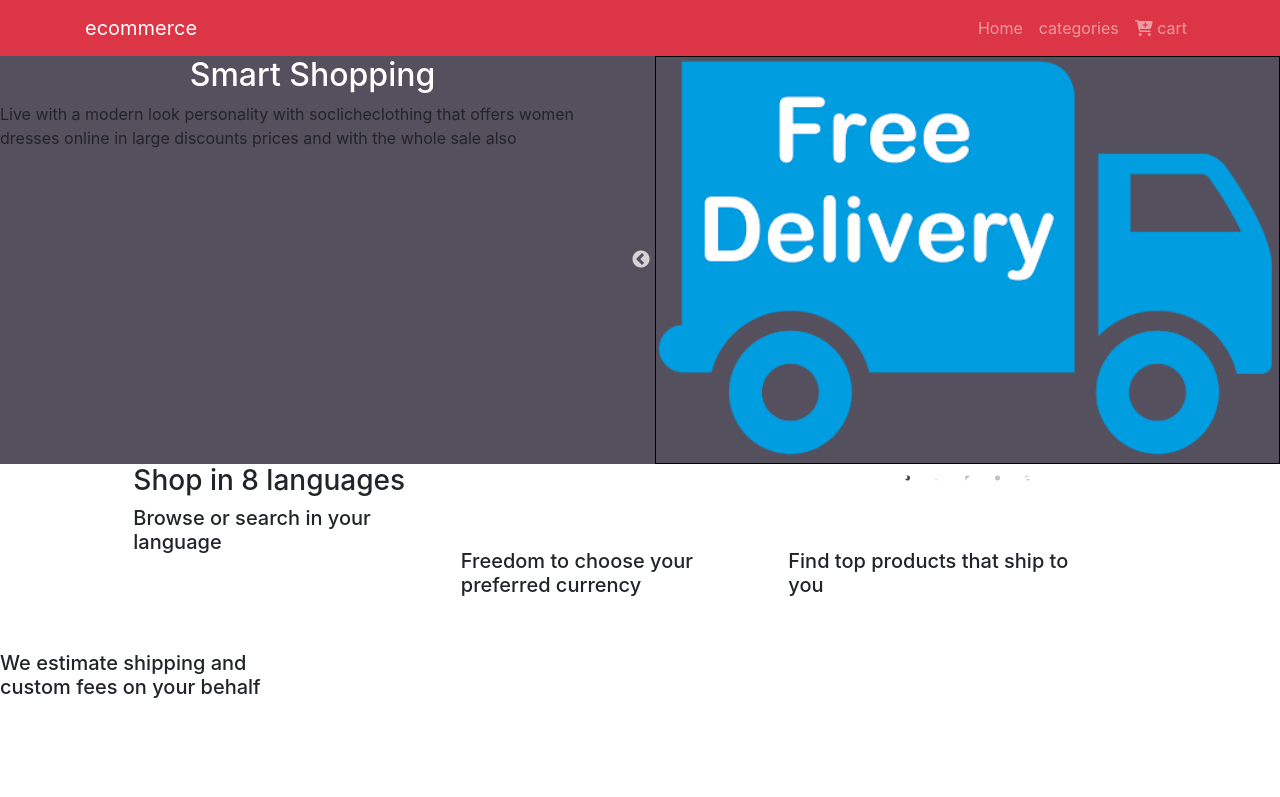
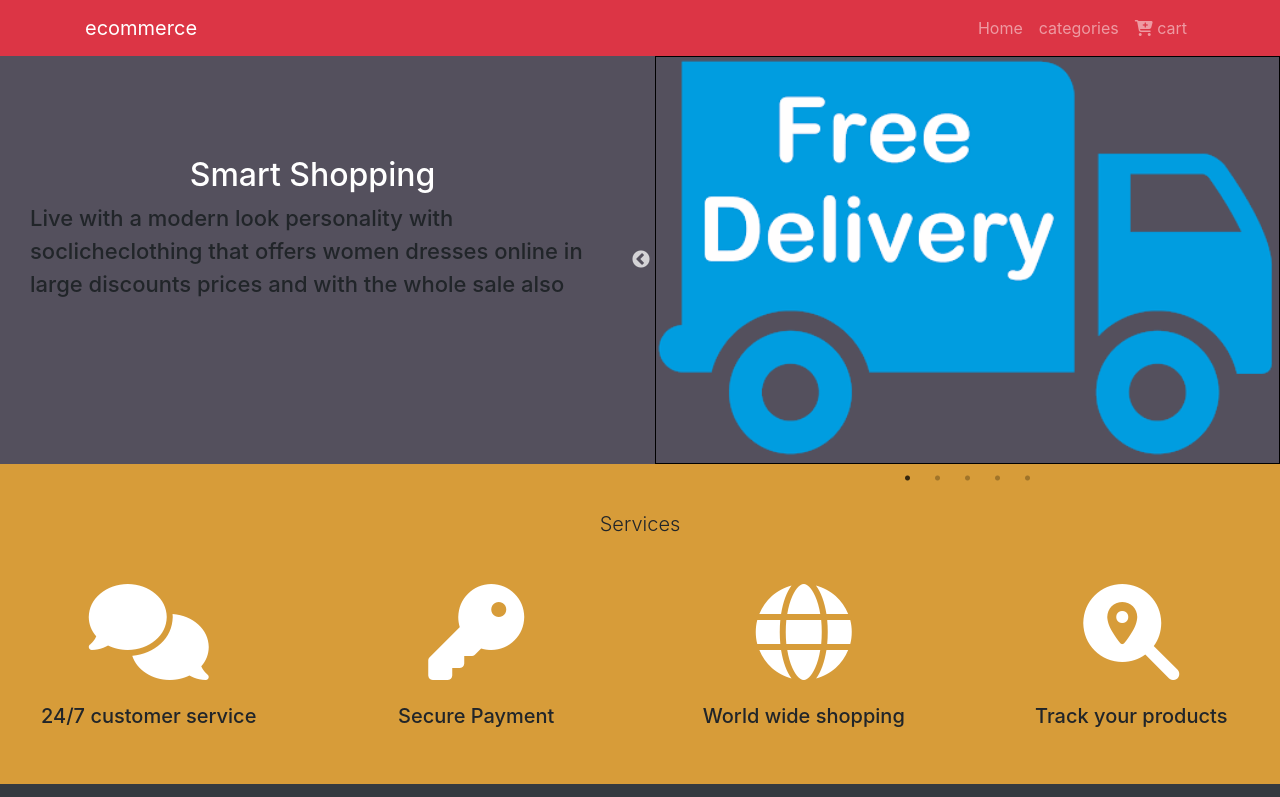
Before and after one commit to MohammadRahman/ecommerce-final, a React (Create React App) app: page /landing-page in a window 1280 px wide. Shown: the top 797 px of the page. Built offline with nearby package versions, Linux system fonts and the light colour scheme.

Commit message:
new style applied

```diff
--- a/src/components/carrasoul/Carrasoul.js
+++ b/src/components/carrasoul/Carrasoul.js
@@ -17,19 +17,19 @@ export class Carrasoul extends Component {
       <div className="carusoul-container">
         <Slider {...settings}>
           <div className="">
-            <img src="/images/car1.png" alt="" />
+            <img className="image" src="/images/car1.png" alt="" />
+          </div>
+          <div className="image">
+            <img className="image" src="/images/car2.jpg" alt="" />
+          </div>
+          <div className="image">
+            <img className="image" src="/images/car3.jpg" alt="" />
           </div>
           <div>
-            <img src="/images/car2.jpg" alt="" />
+            <img className="image" src="/images/car4.jpeg" alt="" />
           </div>
-          <div>
-            <img src="/images/car3.jpg" alt="" />
-          </div>
-          <div>
-            <img src="/images/car4.jpeg" alt="" />
-          </div>
-          <div>
-            <img src="/images/car5.jpeg" alt="" />
+          <div className="">
+            <img className="image" src="/images/car5.jpeg" alt="" />
           </div>
         </Slider>
       </div>
--- a/src/components/carrasoul/carusoul.scss
+++ b/src/components/carrasoul/carusoul.scss
@@ -1,11 +1,12 @@
-img {
-  //   background-color: ;
-  height: 400px;
-  width: 100%;
-}
 .carusoul-container {
   border: 1px solid black;
-  background-size: cover;
-  background-position: center;
   width: 100%;
+
+  .image {
+    //   background-color: ;
+    height: 400px;
+    width: 100%;
+    background-size: cover;
+    background-position: center;
+  }
 }
--- a/src/components/footer/footer.scss
+++ b/src/components/footer/footer.scss
@@ -1,5 +1,4 @@
 .footer {
-  margin-top: 90vh;
   padding: 10px;
   color: white;
 
--- a/src/pages/landing-page/LandingPage.js
+++ b/src/pages/landing-page/LandingPage.js
@@ -20,24 +20,36 @@ export class LandingPage extends Component {
             </div>
           </div>
         </div>
-        <div className="section-2">
-          <div className="row">
-            <h2>Services</h2>
+        <div className="section-2 py-5">
+          <h3 className="text-center lead ">Services</h3>
+
+          <div className="row mt-5">
             <div className="col-md-3">
-              <h3> Shop in 8 languages</h3>
-              <h5>Browse or search in your language</h5>
+              <h2 className="text-center">
+                <i class="fas fa-comments fa-3x"></i>
+              </h2>
+              <h5 className="mt-4 text-center">24/7 customer service</h5>
             </div>
+
             <div className="col-md-3">
-              <h2>Shop in 64 currencies</h2>
-              <h5>Freedom to choose your preferred currency</h5>
+              <h2 className="text-center">
+                <i class="fas fa-key fa-3x"></i>
+              </h2>
+              <h5 className="mt-4 text-center">Secure Payment</h5>
             </div>
+
             <div className="col-md-3">
-              <h2>Products that ship to you</h2>
-              <h5>Find top products that ship to you</h5>
+              <h2 className="text-center">
+                <i class="fas fa-globe fa-3x"></i>
+              </h2>
+              <h5 className="mt-4 text-center">World wide shopping</h5>
             </div>
+
             <div className="col-md-3">
-              <h2>Transparent costs</h2>
-              <h5>We estimate shipping and custom fees on your behalf</h5>
+              <h2 className="text-center">
+                <i class="fas fa-search-location fa-3x"></i>
+              </h2>
+              <h5 className="mt-4 text-center">Track your products</h5>
             </div>
           </div>
         </div>
--- a/src/pages/landing-page/landingPage.scss
+++ b/src/pages/landing-page/landingPage.scss
@@ -1,8 +1,6 @@
 .section-1 {
   background-color: #54505d;
-
-  .section-1 {
-    height: 750px;
+  max-height: 750px;
 
   .text-body-container {
     margin-top: 70px;
@@ -16,8 +14,6 @@
   }
 }
 .section-2 {
-    margin-top: 40px;
-    height: 400px;
-    background-color: blue;
+  background-color: #d79c39;
+  max-height: 750px;
 }
-}
```
Lines whose indentation alone changed are shown as unchanged.
